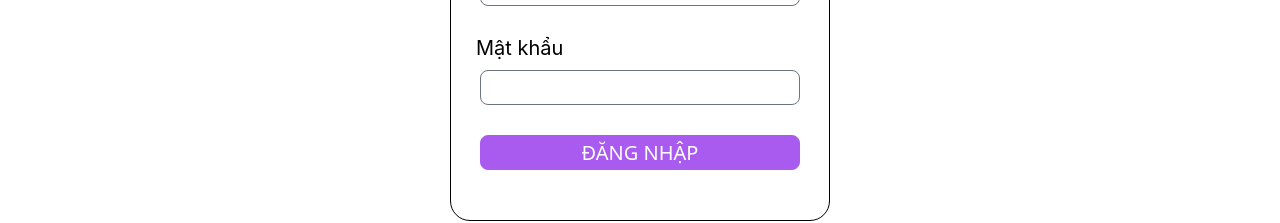
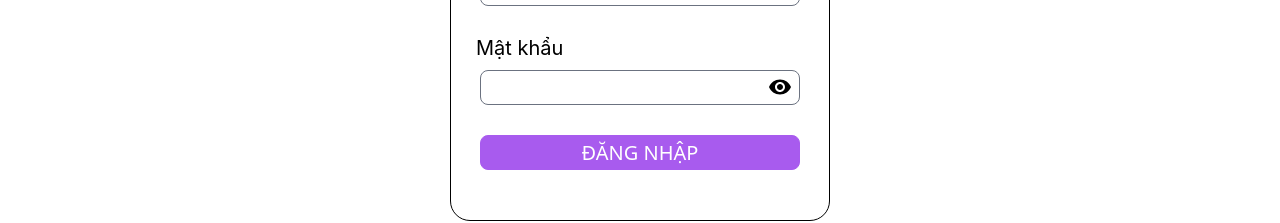
Before and after one commit to luongvantuit/kse, a React (Create React App) app in the folder fe/: page /login in a window 1280 px wide. Shown: the part 394-617 px from the top of the page. Built offline with nearby package versions, Linux system fonts and the light colour scheme.

Commit message:
update Login

```diff
--- a/fe/src/pages/Login.jsx
+++ b/fe/src/pages/Login.jsx
@@ -4,13 +4,15 @@ import { useEffect } from "react";
 import "../public/css/login.css";
 import Logo from "../public/image/image_logo_bts.PNG";
 import CloseIcon from "@mui/icons-material/Close";
+import VisibilityIcon from "@mui/icons-material/Visibility";
+import VisibilityOffIcon from "@mui/icons-material/VisibilityOff";
 
 export default function Login() {
   const navigate = useNavigate();
-  const data = JSON.parse(localStorage.getItem('token')) !== null;
+  const data = JSON.parse(localStorage.getItem("token")) !== null;
 
-  const [username, setUsername] = useState('');
-  const [password, setPassword] = useState('');
+  const [username, setUsername] = useState("");
+  const [password, setPassword] = useState("");
   const [btnLogin, setBtnLogin] = useState(false);
 
   const [forgot, setForgot] = useState(false);
@@ -20,12 +22,17 @@ export default function Login() {
     }
   }, []);
 
+  const [showPassword, setShowPassword] = useState(false);
+  const toggleBtn = () => {
+    setShowPassword((prevState) => !prevState);
+  };
+
   useEffect(() => {
     document.title = "Login";
   }, []);
 
   useEffect(() => {
-    if (!data && !(username === "") && !(password === "")){
+    if (!data && !(username === "") && !(password === "")) {
       const url = "http://localhost:8080/api/users/login";
       fetch(url, {
         method: "POST",
@@ -47,7 +54,7 @@ export default function Login() {
             navigate("/app/homepage", { replace: true });
           }
           setForgot(!jsonData.success);
-        })
+        });
     }
   }, [btnLogin]);
 
@@ -56,7 +63,7 @@ export default function Login() {
   };
 
   return (
-    (!data && (
+    !data && (
       <React.Fragment>
         <div className="login-background">
           <div className="login-container">
@@ -72,18 +79,22 @@ export default function Login() {
               <input
                 type="text"
                 className="rectangle res-user"
-                onChange={e => setUsername(e.target.value)}
+                onChange={(e) => setUsername(e.target.value)}
               />
             </div>
 
             <div className="text-password">
               <p>Mật khẩu</p>
-              <input
-                type="password"
-                className="rectangle res-pass"
-                onChange={e => setPassword(e.target.value)}
-              />
-
+              <div className="custom-input-password">
+                <input
+                  type={showPassword ? "text" : "password"}
+                  className="rectangle res-pass"
+                  onChange={(e) => setPassword(e.target.value)}
+                />
+                <button className="icon-eye" onClick={toggleBtn}>
+                  {showPassword ? <VisibilityOffIcon /> : <VisibilityIcon />}
+                </button>
+              </div>
             </div>
 
             <div className="btn-rectangle">
@@ -107,6 +118,6 @@ export default function Login() {
           </div>
         </div>
       </React.Fragment>
-    ))
+    )
   );
 }
--- a/fe/src/public/css/login.css
+++ b/fe/src/public/css/login.css
@@ -82,6 +82,14 @@
     padding-left: 10px;
 }
 
+.icon-eye {
+    position: absolute;
+    left: 19.8rem;
+    top: 15.8rem;
+    cursor: pointer;
+
+}
+
 .text-forgot {
     margin-left: 220px;
     font-family: 'Inter';
```
